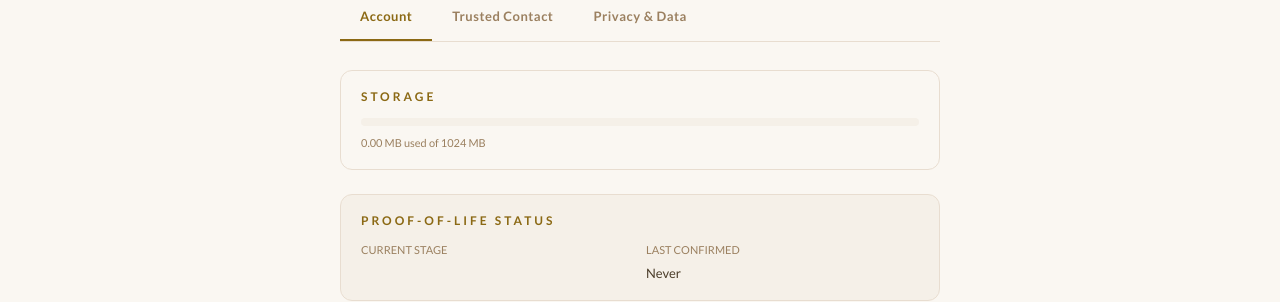
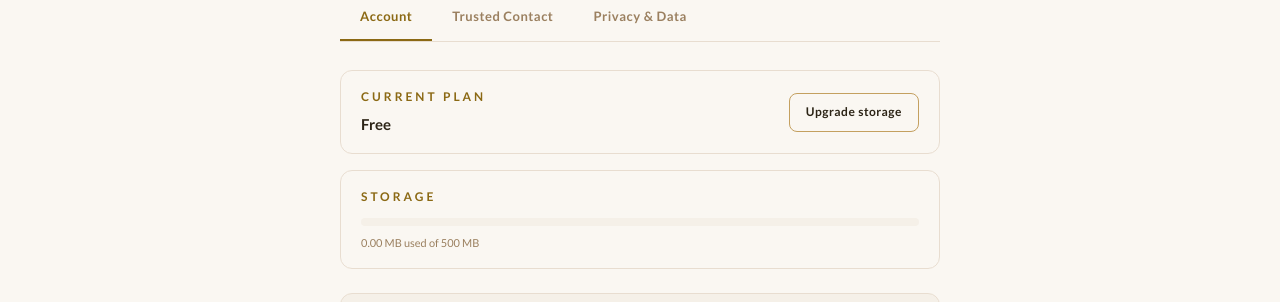
Before and after one commit to davidks2014/time-bridge, a Next.js app: page /profile in a window 1280 px wide. Shown: the part 301-603 px from the top of the page. Built offline with nearby package versions, Linux system fonts and the light colour scheme; no server answers; the database is empty; sample sign-in values are in the browser's storage.

Commit message:
feat: show current plan and manage subscription on profile page

```diff
--- a/src/app/api/profile/route.ts
+++ b/src/app/api/profile/route.ts
@@ -37,6 +37,9 @@ export async function GET() {
         snoozedUntil: true,
         storageUsedMB: true,
         storageLimitMB: true,
+        stripePlanName: true,
+        stripeCustomerId: true,
+        stripeSubscriptionId: true,
       },
     });
 
--- a/src/app/profile/page.tsx
+++ b/src/app/profile/page.tsx
@@ -23,6 +23,9 @@ type ProfileData = {
   trustedContactAddress: string;
   storageUsedMB: number;
   storageLimitMB: number;
+  stripePlanName: string | null;
+  stripeCustomerId: string | null;
+  stripeSubscriptionId: string | null;
 };
 
 type Tab = "account" | "trusted" | "privacy";
@@ -170,6 +173,12 @@ export default function ProfilePage() {
     }
   }
 
+  async function handleManageSubscription() {
+    const res = await fetch("/api/stripe/portal", { method: "POST" });
+    const json = await res.json();
+    if (json.url) window.location.href = json.url;
+  }
+
   async function deleteAccount() {
     if (deleteConfirm !== "DELETE") {
       setErrorMsg('Type "DELETE" to confirm account deletion.');
@@ -203,7 +212,7 @@ export default function ProfilePage() {
     : "var(--sage)";
 
   const storageUsedMB  = profile?.storageUsedMB  ?? 0;
-  const storageLimitMB = profile?.storageLimitMB ?? 1024;
+  const storageLimitMB = profile?.storageLimitMB ?? 500;
   const storagePct     = Math.min((storageUsedMB / storageLimitMB) * 100, 100);
 
   return (
@@ -275,6 +284,63 @@ export default function ProfilePage() {
         {/* ── Tab: Account ── */}
         {activeTab === "account" && (
           <div className="tb-fade-in">
+
+            {/* Current plan */}
+            <div style={{
+              padding: "16px 20px",
+              background: "#FAF7F2",
+              border: "1px solid var(--border)",
+              borderRadius: "var(--radius-md)",
+              marginBottom: 16,
+              display: "flex",
+              alignItems: "center",
+              justifyContent: "space-between",
+              gap: 12,
+              flexWrap: "wrap",
+            }}>
+              <div>
+                <div className="tb-section-label" style={{ marginBottom: 4 }}>Current plan</div>
+                <div style={{ fontSize: 15, fontWeight: 700, color: "var(--earth)" }}>
+                  {profile?.stripePlanName ?? "Free"}
+                </div>
+              </div>
+              {profile?.stripeSubscriptionId ? (
+                <button
+                  onClick={handleManageSubscription}
+                  style={{
+                    background: "var(--ivory)",
+                    color: "var(--earth)",
+                    border: "1px solid var(--gold-light)",
+                    borderRadius: "var(--radius-sm)",
+                    padding: "8px 16px",
+                    fontSize: 12,
+                    fontWeight: 700,
+                    cursor: "pointer",
+                    letterSpacing: "0.5px",
+                  }}
+                >
+                  Manage subscription
+                </button>
+              ) : (
+                <a
+                  href="/upgrade"
+                  style={{
+                    background: "var(--ivory)",
+                    color: "var(--earth)",
+                    border: "1px solid var(--gold-light)",
+                    borderRadius: "var(--radius-sm)",
+                    padding: "8px 16px",
+                    fontSize: 12,
+                    fontWeight: 700,
+                    textDecoration: "none",
+                    letterSpacing: "0.5px",
+                    display: "inline-block",
+                  }}
+                >
+                  Upgrade storage
+                </a>
+              )}
+            </div>
 
             {/* Storage usage */}
             <div style={{
```
